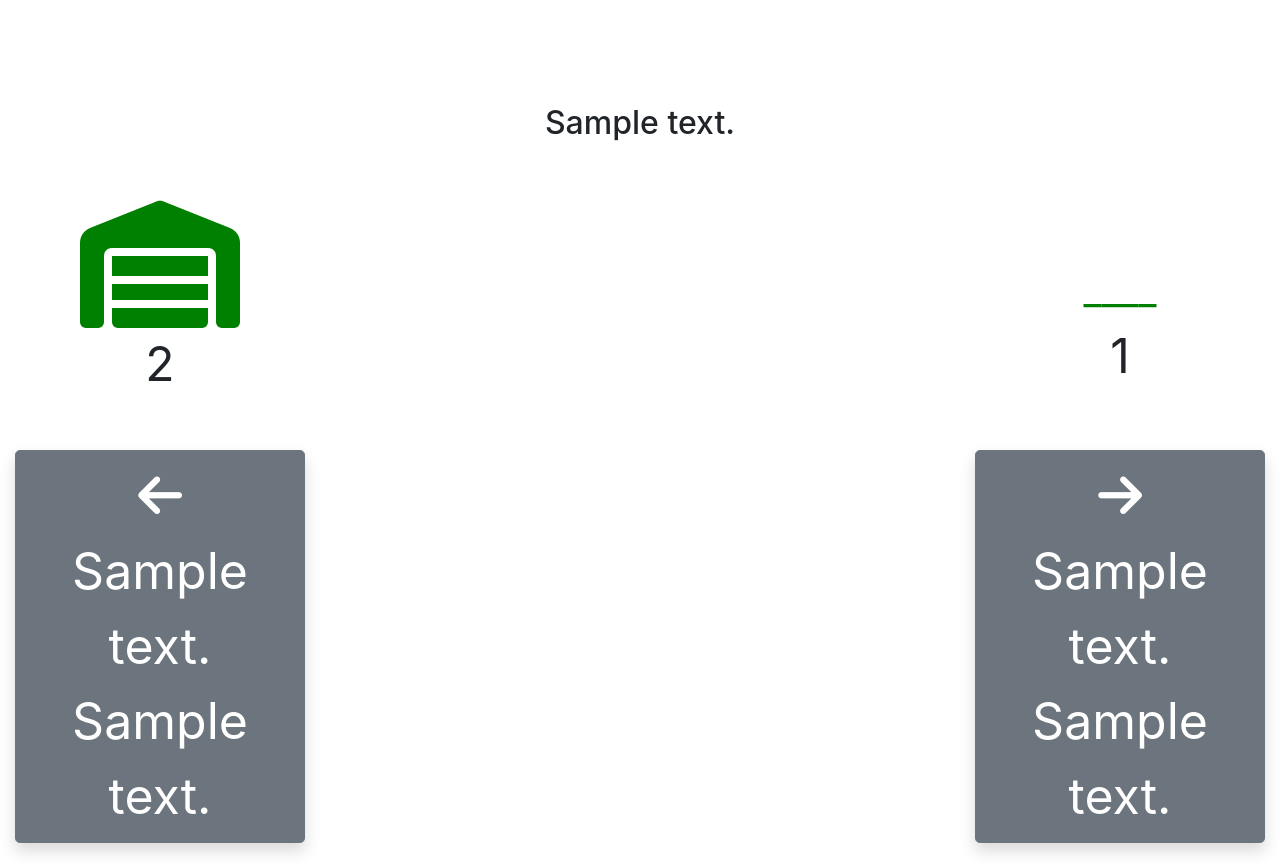
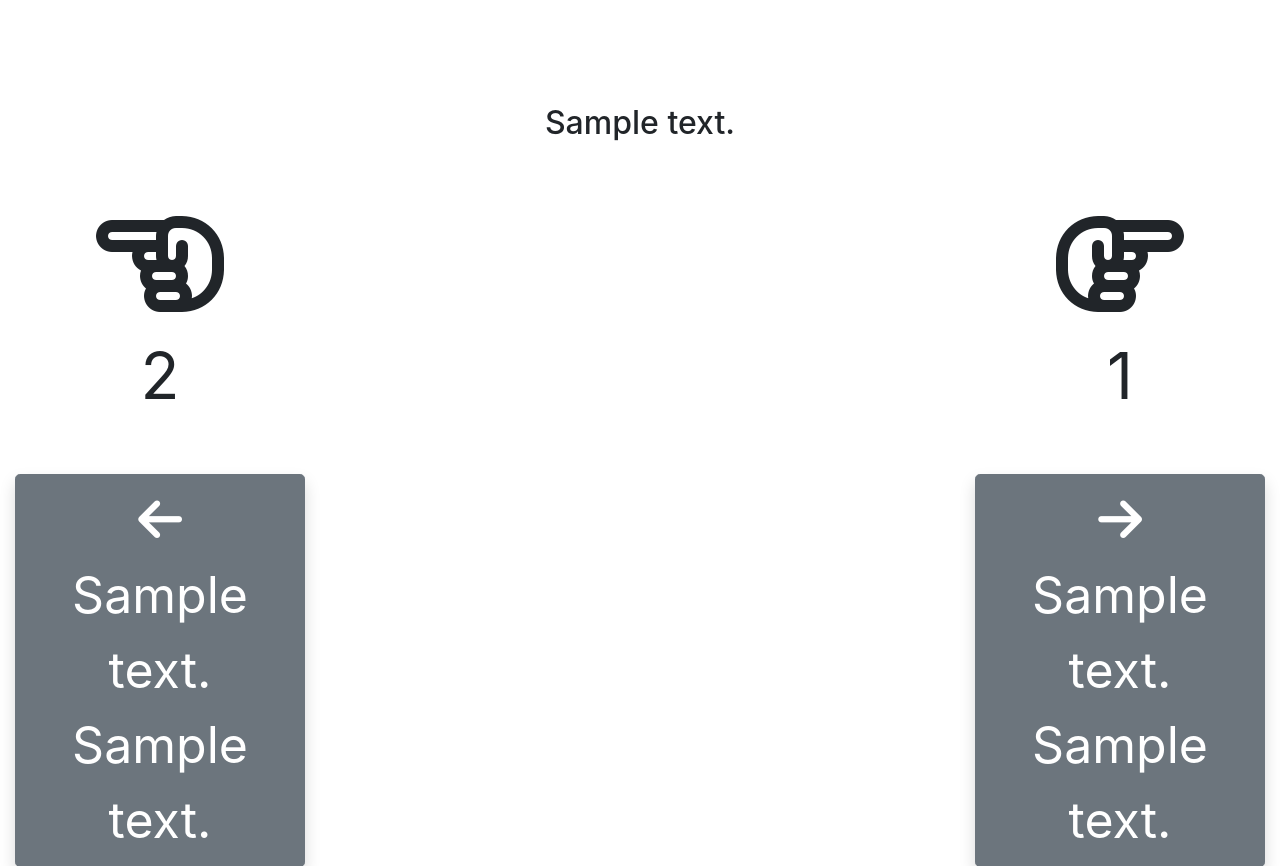
Before and after one commit to valeriyfyodorov/flask, a Flask app: template start/templates/scales.html in a window 1280 px wide. Shown: the part 212-1078 px from the top of the page. Run offline with Flask 2, Linux system fonts and the light colour scheme; the template is opened without the code that fills it: most values are stand-ins (such as "Sample title", 1, 10 or a date in 2020); some libraries are stand-ins or nearby versions.

Commit message:
Scales choice icon changed to hands

```diff
--- a/start/routes/top.py
+++ b/start/routes/top.py
@@ -35,6 +35,8 @@ def scales():
         'dir') else url_for('qrcode')
     weightLeft = getWeightKg("north")
     weightRight = getWeightKg("south")
+    # weightLeft = 20000 #for test reasons
+    # weightRight = 20000
     if weightLeft < 3000 and weightRight < 3000:
         return redirect(
             url_for("unknownerror") + f"?lng={lng}&error=Small weight"
--- a/start/templates/scales.html
+++ b/start/templates/scales.html
@@ -33,22 +33,20 @@
 
 <div class="row">
   <div class="col-sm-3">
-    <span style="font-size: 2em; color: green;">
-      <i class="fas fa-warehouse fa-4x"></i>
+    <span style="font-size: 2em;">
+      <i class="far fa-hand-point-left fa-4x"></i>
     </span>
     <br/>
-    <span style="font-size: 3em; ">
+    <span style="font-size: 4em; ">
       2
     </span>
   </div>
   <div class="col-sm-3 offset-sm-6">
-    <span style="font-size: 2.5em; color: green;">
-      <br/>
-      ____
+    <span style="font-size: 2em;">
+      <i class="far fa-hand-point-right fa-4x"></i>
     </span>
     <br/>
-
-    <span style="font-size: 3em; ">
+    <span style="font-size: 4em; ">
       1
     </span>
   </div>
```
